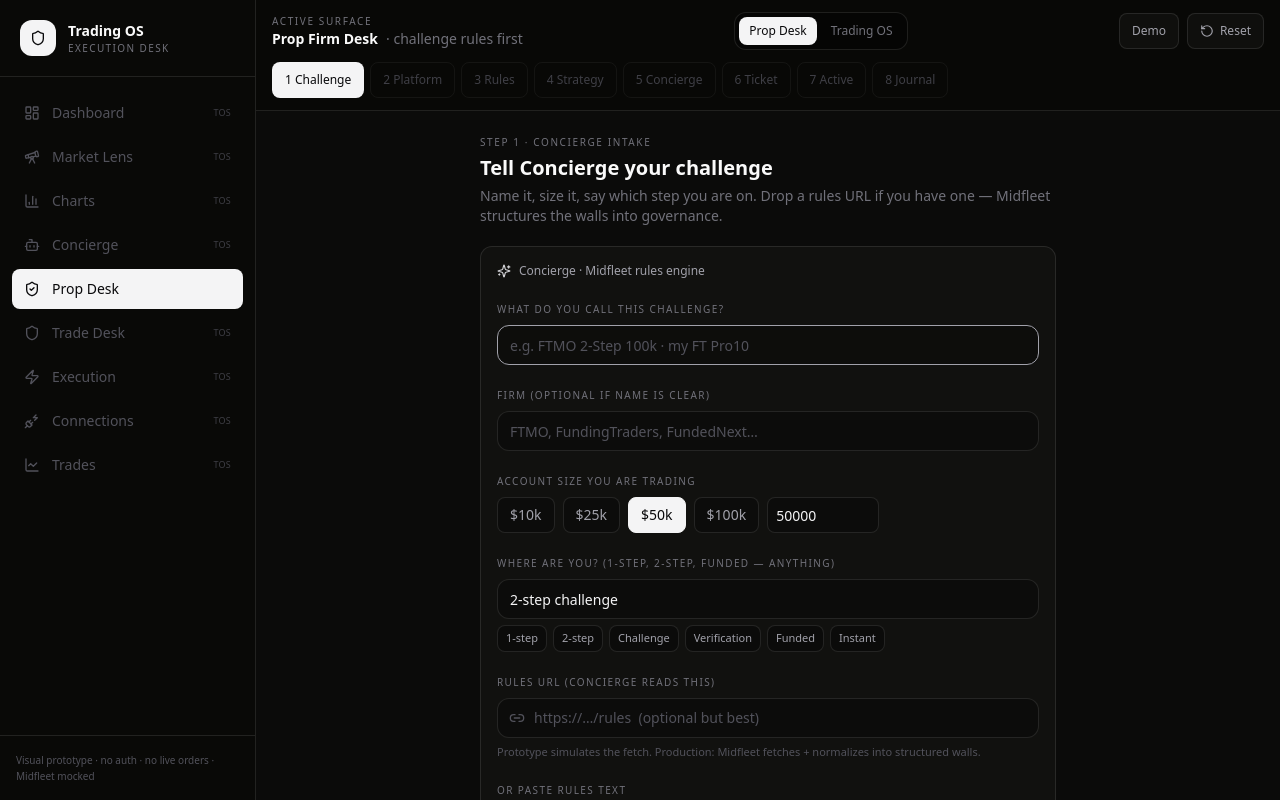
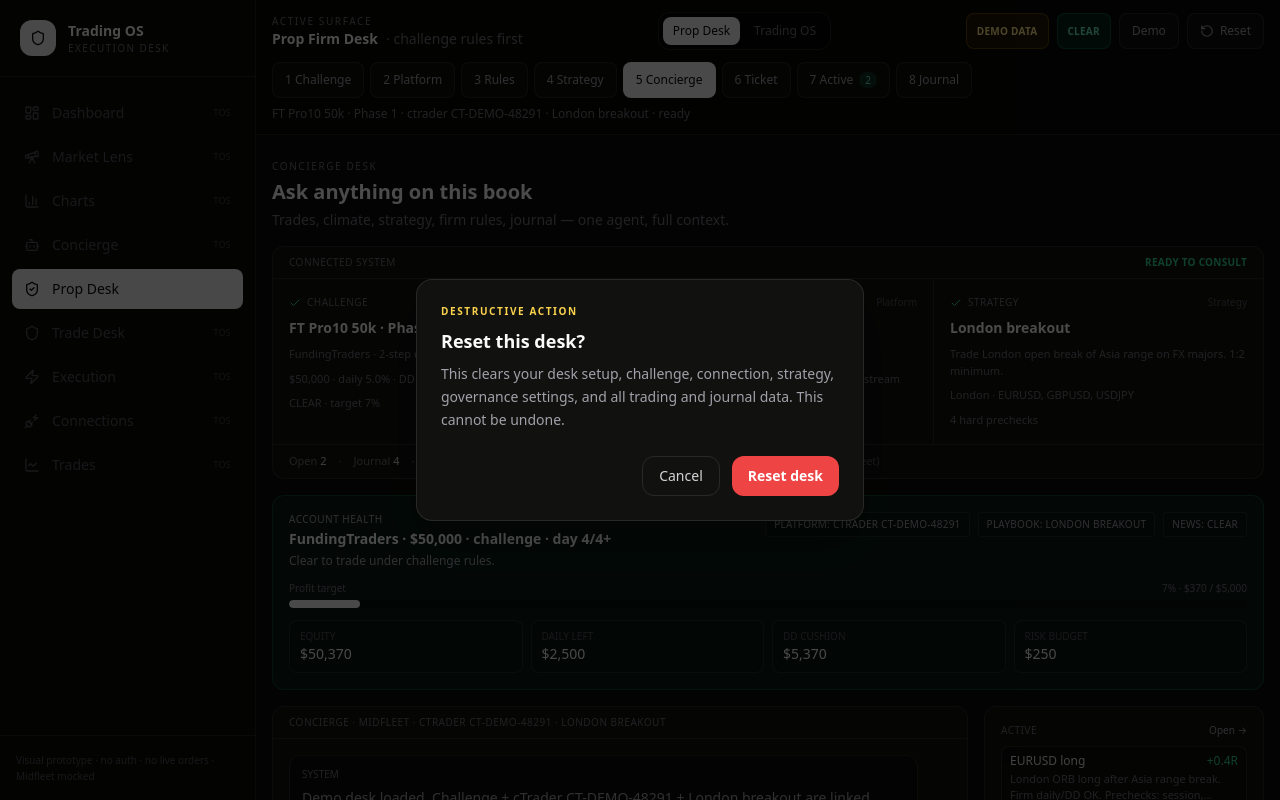
Before and after one commit to ahmashadani/prop-desk-prototype, a Next.js app: page / in a window 1280 px wide. Both pictures are taken after a click on the button "Reset". Shown: the top 800 px of the page. Built offline with nearby package versions, Linux system fonts and the light colour scheme.

Commit message:
feat: confirm desk reset

```diff
--- a/src/components/Shell.tsx
+++ b/src/components/Shell.tsx
@@ -15,7 +15,7 @@ import {
   Telescope,
   Zap,
 } from "lucide-react";
-import { useState } from "react";
+import { useEffect, useRef, useState } from "react";
 
 const TOS_NAV = [
   { name: "Dashboard", icon: LayoutDashboard },
@@ -45,6 +45,31 @@ export function Shell({ children }: { children: React.ReactNode }) {
     isDemo,
   } = usePropDesk();
   const [view, setView] = useState<"prop" | "tos">("prop");
+  const [resetConfirmationOpen, setResetConfirmationOpen] = useState(false);
+  const resetButtonRef = useRef<HTMLButtonElement>(null);
+  const cancelResetRef = useRef<HTMLButtonElement>(null);
+
+  useEffect(() => {
+    if (!resetConfirmationOpen) return;
+
+    cancelResetRef.current?.focus();
+    const onKeyDown = (event: KeyboardEvent) => {
+      if (event.key === "Escape") setResetConfirmationOpen(false);
+    };
+
+    window.addEventListener("keydown", onKeyDown);
+    return () => window.removeEventListener("keydown", onKeyDown);
+  }, [resetConfirmationOpen]);
+
+  const closeResetConfirmation = () => {
+    setResetConfirmationOpen(false);
+    requestAnimationFrame(() => resetButtonRef.current?.focus());
+  };
+
+  const confirmReset = () => {
+    resetAll();
+    closeResetConfirmation();
+  };
 
   return (
     <div className="min-h-screen bg-[#0b0b0a] text-zinc-100 lg:pl-64">
@@ -158,7 +183,9 @@ export function Shell({ children }: { children: React.ReactNode }) {
               Demo
             </button>
             <button
-              onClick={resetAll}
+              ref={resetButtonRef}
+              type="button"
+              onClick={() => setResetConfirmationOpen(true)}
               className="inline-flex h-9 items-center gap-1.5 rounded-lg border border-white/10 bg-white/[0.03] px-3 text-xs text-zinc-400 hover:text-zinc-100"
               title="Empty setup from scratch"
             >
@@ -230,6 +257,46 @@ export function Shell({ children }: { children: React.ReactNode }) {
         Supervised execution · Midfleet decision engine · No hidden auto-live · Maps to
         TradeAccount + Concierge + Trade Desk in therajushahi/trading-os
       </footer>
+
+      {resetConfirmationOpen && (
+        <div className="fixed inset-0 z-[60] flex items-center justify-center bg-black/70 p-4">
+          <div
+            role="dialog"
+            aria-modal="true"
+            aria-labelledby="reset-confirmation-title"
+            aria-describedby="reset-confirmation-description"
+            className="w-full max-w-md rounded-2xl border border-white/10 bg-[#11110f] p-6 shadow-2xl"
+          >
+            <p className="text-[10px] font-semibold uppercase tracking-[0.16em] text-amber-300">
+              Destructive action
+            </p>
+            <h2 id="reset-confirmation-title" className="mt-2 text-lg font-semibold text-zinc-50">
+              Reset this desk?
+            </h2>
+            <p id="reset-confirmation-description" className="mt-2 text-sm leading-relaxed text-zinc-400">
+              This clears your desk setup, challenge, connection, strategy, governance settings,
+              and all trading and journal data. This cannot be undone.
+            </p>
+            <div className="mt-6 flex justify-end gap-3">
+              <button
+                ref={cancelResetRef}
+                type="button"
+                onClick={closeResetConfirmation}
+                className="inline-flex h-10 items-center rounded-xl border border-white/10 px-4 text-sm font-medium text-zinc-300 hover:text-zinc-50"
+              >
+                Cancel
+              </button>
+              <button
+                type="button"
+                onClick={confirmReset}
+                className="inline-flex h-10 items-center rounded-xl bg-red-500 px-4 text-sm font-semibold text-white hover:bg-red-400"
+              >
+                Reset desk
+              </button>
+            </div>
+          </div>
+        </div>
+      )}
     </div>
   );
 }
```
